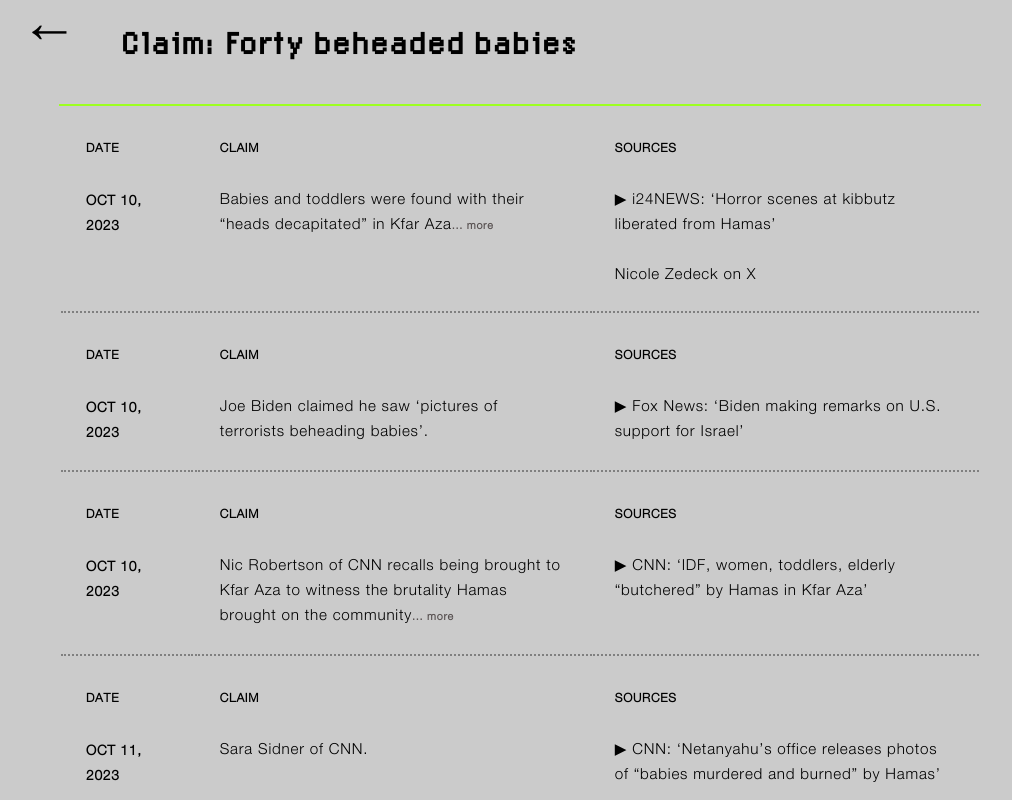
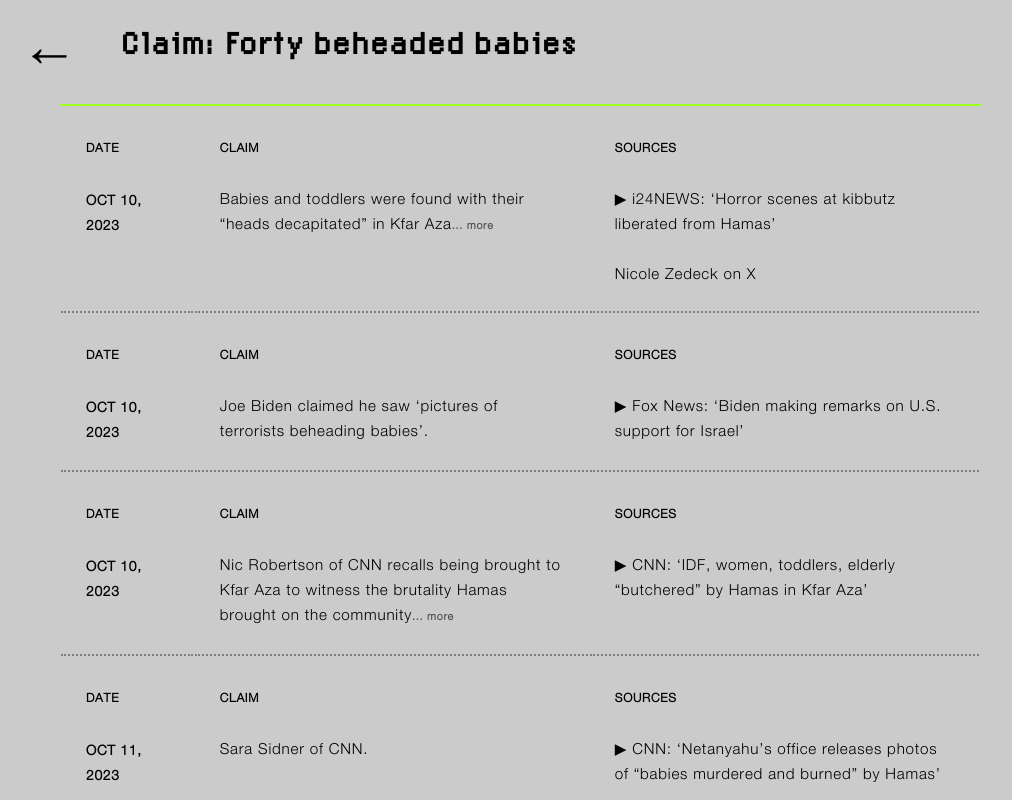
Before and after one commit to tamtzekin/hasbara-tracker, a React (Create React App) app: page /claim-a in a window 1280 px wide. Shown: the top 800 px of the page, without its empty margins (5-1017 px from the left). Built offline with nearby package versions, Linux system fonts and the light colour scheme.

Commit message:
shift arrow pos

```diff
--- a/src/components/ClaimPage.css
+++ b/src/components/ClaimPage.css
@@ -16,7 +16,7 @@ a[target="_blank"]:hover::after {
 
 .arrow {
     font-size: 3.8em;
-    top: 1%;
+    top: 4%;
     margin-left: -3%;
     position: fixed;
     }
```
